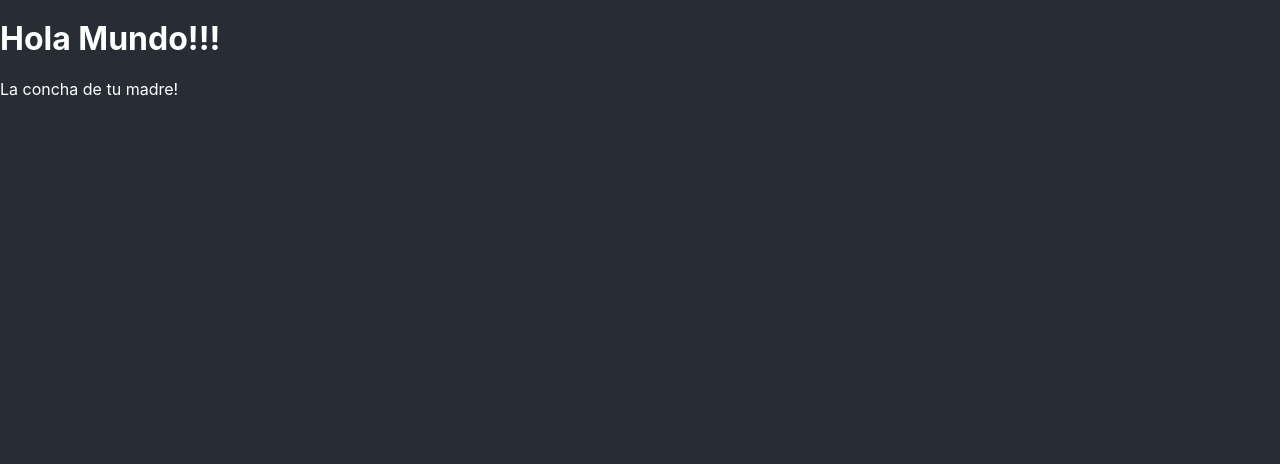
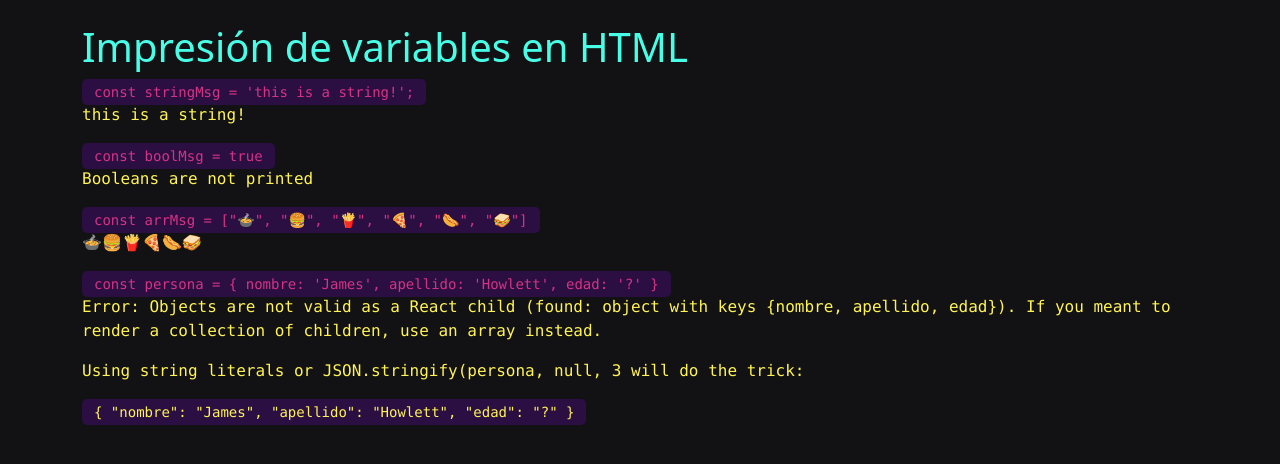
Before and after one commit to Yanioconjota/react-gl-training, a React (Create React App) app in the folder 03-counter-app/: page / in a window 1280 px wide. Shown: the top 464 px of the page. Built offline with nearby package versions, Linux system fonts and the light colour scheme.

Commit message:
Example updated

```diff
--- a/03-counter-app/src/PrimeraApp.js
+++ b/03-counter-app/src/PrimeraApp.js
@@ -1,10 +1,28 @@
+import { Col } from "react-bootstrap";
+import './PrimeraApp.scss';
 const PrimeraApp = () => {
-  return(
-    <>
-      <h1>Hola Mundo!!!</h1>
-      <p>La concha de tu madre!</p>
-    </>
+  const stringMsg = "this is a string!";
+  const boolMsg = "Booleans are not printed";
+  const arrMsg = ["🍲", "🍔", "🍟", "🍕", "🌭", "🥪"];
+  const persona = { nombre: 'James', apellido: 'Howlett',  edad: '?' };
+
+  return (
+    <Col className="mt-2">
+      <h1 className="text-info">Impresión de variables en HTML</h1>
+      <code>const stringMsg = 'this is a string!';</code>
+      <p class="code">{stringMsg}</p>
+      <code>const boolMsg = true</code>
+      <p class="code">{boolMsg}</p>
+      <code>const arrMsg = ["🍲", "🍔", "🍟", "🍕", "🌭", "🥪"]</code>
+      <p class="code">{arrMsg}</p>
+      <code>
+        const persona = {`{ nombre: 'James', apellido: 'Howlett',  edad: '?' }`}
+      </code>
+      <p class="code">{`Error: Objects are not valid as a React child (found: object with keys {nombre, apellido, edad}). If you meant to render a collection of children, use an array instead.`}</p>
+      <p class="code">{`Using string literals or JSON.stringify(persona, null, 3 will do the trick:`}</p>
+      <code class="code">{JSON.stringify(persona, null, 3)}</code>
+    </Col>
   );
-}
+};
 
 export default PrimeraApp;
--- a/03-counter-app/src/App.scss
+++ b/03-counter-app/src/PrimeraApp.scss
@@ -1,4 +1,12 @@
-.App {
+@import './assets/scss/CustomBootstrap.scss';
+
+body {
+  width: 100%;
+  color: white;
+  background-color: #121113;
+}
+
+.PrimeraApp {
   text-align: center;
 }
 
@@ -23,17 +31,15 @@
   padding: 15px;
 }
 
-pre {
-  white-space: pre-wrap;
-  /* Since CSS 2.1 */
-  white-space: -moz-pre-wrap;
-  /* Mozilla, since 1999 */
-  white-space: -pre-wrap;
-  /* Opera 4-6 */
-  white-space: -o-pre-wrap;
-  /* Opera 7 */
-  word-wrap: break-word;
-  /* Internet Explorer 5.5+ */
+code {
+  @extend .bg-dark;
+  padding: 5px 12px;
+  border-radius: 5px;
+}
+
+.code {
+  @extend .text-yellow;
+  font-family: SFMono-Regular, Menlo, Monaco, Consolas, "Liberation Mono", "Courier New", monospace;
 }
 
 .App-link {
--- a/03-counter-app/src/index.js
+++ b/03-counter-app/src/index.js
@@ -1,12 +1,16 @@
 import React from "react";
 import ReactDOM from "react-dom";
+import { Container, Row } from "react-bootstrap";
 import "./index.scss";
 import PrimeraApp from "./PrimeraApp";
 const divRoot = document.querySelector("#root");
 
 ReactDOM.render(
-  <>
-    <PrimeraApp />
-  </>,
+  <Container>
+    <Row>
+      <PrimeraApp />
+    </Row>
+  </Container>
+  ,
   divRoot
 );
--- a/03-counter-app/src/index.scss
+++ b/03-counter-app/src/index.scss
@@ -1,5 +1,3 @@
-@import url('https://necolas.github.io/normalize.css/8.0.1/normalize.css');
-@import url('https://fonts.googleapis.com/css2?family=Roboto:ital,wght@0,300;0,400;0,700;1,300;1,400;1,700&display=swap');
 @import url('https://pro.fontawesome.com/releases/v6.0.0-beta3/css/all.css');
 
 html,
@@ -13,29 +11,3 @@ body {
 * {
   box-sizing: border-box;
 }
-
-body {
-  font-family: 'Roboto', sans-serif;
-  width: 100%;
-  color: white;
-  background-color: #282c34;
-}
-
-ul {
-  list-style: none;
-  padding: 0;
-}
-
-body {
-  margin: 0;
-  font-family: -apple-system, BlinkMacSystemFont, 'Segoe UI', 'Roboto', 'Oxygen',
-    'Ubuntu', 'Cantarell', 'Fira Sans', 'Droid Sans', 'Helvetica Neue',
-    sans-serif;
-  -webkit-font-smoothing: antialiased;
-  -moz-osx-font-smoothing: grayscale;
-}
-
-code {
-  font-family: source-code-pro, Menlo, Monaco, Consolas, 'Courier New',
-    monospace;
-}
```
Also changed, not shown: 03-counter-app/src/App.js (added).
